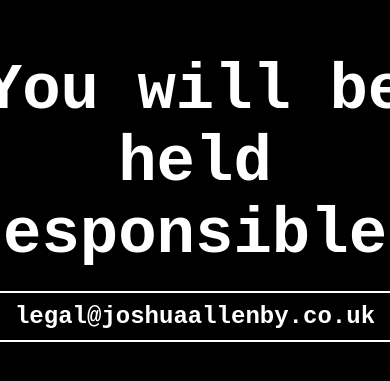
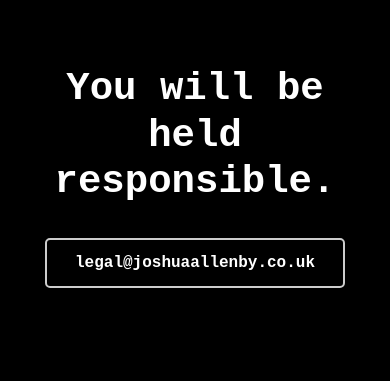
Before and after one commit to JoshuaAllenby/page, a plain HTML site: page index.html in a window 390 px wide. Shown: the part 245-626 px from the top of the page. Drawn offline with Linux system fonts and the light colour scheme.

Commit message:
Update index.html
General rewrite, more compatible with mobile

```diff
--- a/index.html
+++ b/index.html
@@ -3,10 +3,18 @@
 
 <head>
     <meta charset="UTF-8">
-    <meta name="viewport" content="width=device-width, initial-scale=1.0">
-    <title>Hello</title>
+    <meta name="viewport" content="width=device-width, initial-scale=1.0, maximum-scale=5.0">
+    <meta http-equiv="X-UA-Compatible" content="IE=edge">
+    <meta name="referrer" content="no-referrer">
+    <title>Legal</title>
 
     <style>
+        :root {
+            --text-color: #fff;
+            --bg-color: #000;
+            --border-color: rgba(255, 255, 255, 0.8);
+        }
+
         html, body {
             height: 100%;
             margin: 0;
@@ -15,42 +23,74 @@
         }
 
         body {
-            background: #000;
-            color: #fff;
+            background: var(--bg-color);
+            color: var(--text-color);
             display: flex;
             flex-direction: column;
             justify-content: center;
             align-items: center;
-            height: 100%;
             text-align: center;
-            font-family: 'Courier New', monospace;
-            font-weight: bold;
+            font-family: 'Courier New', Courier, monospace;
+            font-weight: 700;
+            padding: 20px;
+            box-sizing: border-box;
         }
 
         h1 {
-            font-size: 4rem;
-            margin-bottom: 20px;
+            font-size: clamp(2rem, 10vw, 4rem);
+            margin: 0 0 1.5rem;
+            line-height: 1.2;
+            max-width: 90%;
         }
 
         a {
-            color: white;
+            color: var(--text-color);
             text-decoration: none;
-            font-size: 1.5rem;
-            padding: 10px 20px;
-            border: 2px solid white;
+            font-size: clamp(1rem, 4vw, 1.5rem);
+            padding: 12px 24px;
+            border: 2px solid var(--border-color);
             border-radius: 5px;
-            transition: background-color 0.3s;
+            transition:
+                background-color 0.3s ease,
+                transform 0.2s ease;
+            cursor: pointer;
+            -webkit-tap-highlight-color: transparent;
         }
 
-        a:hover {
-            background-color: rgba(255, 255, 255, 0.2);
+        a:hover,
+        a:focus {
+            background-color: rgba(255, 255, 255, 0.15);
+            transform: translateY(-2px);
+            outline: 2px solid var(--border-color);
+            outline-offset: 2px;
+        }
+
+        @media (max-width: 480px) {
+            h1 {
+                margin-bottom: 2rem;
+            }
+
+            a {
+                padding: 14px 28px;
+            }
+        }
+
+        @media (hover: none) {
+            a:hover {
+                background-color: transparent;
+                transform: none;
+            }
         }
     </style>
 </head>
 
 <body>
     <h1>You will be held responsible.</h1>
-    <a href="mailto:legal@joshuaallenby.co.uk">legal@joshuaallenby.co.uk</a>
+    <a href="mailto:legal@joshuaallenby.co.uk"
+       aria-label="Contact legal department via email"
+       role="button">
+        legal@joshuaallenby.co.uk
+    </a>
 </body>
 
 </html>
```
